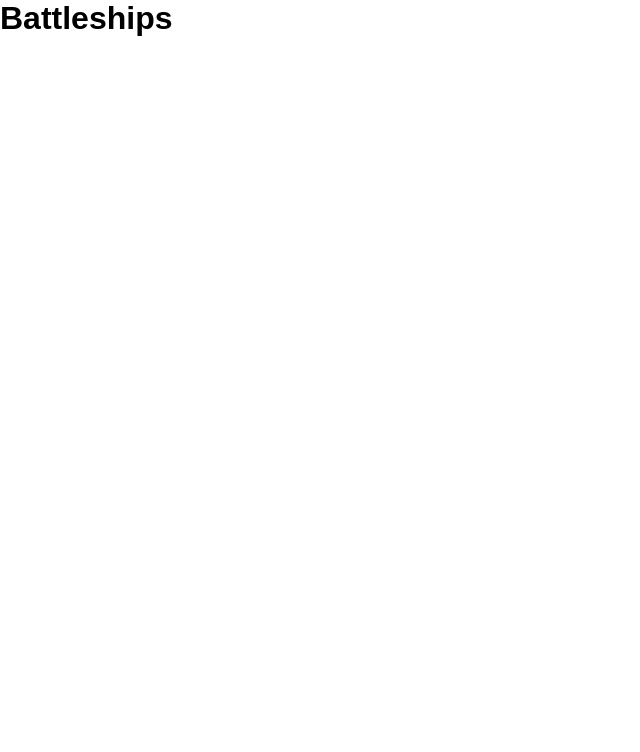
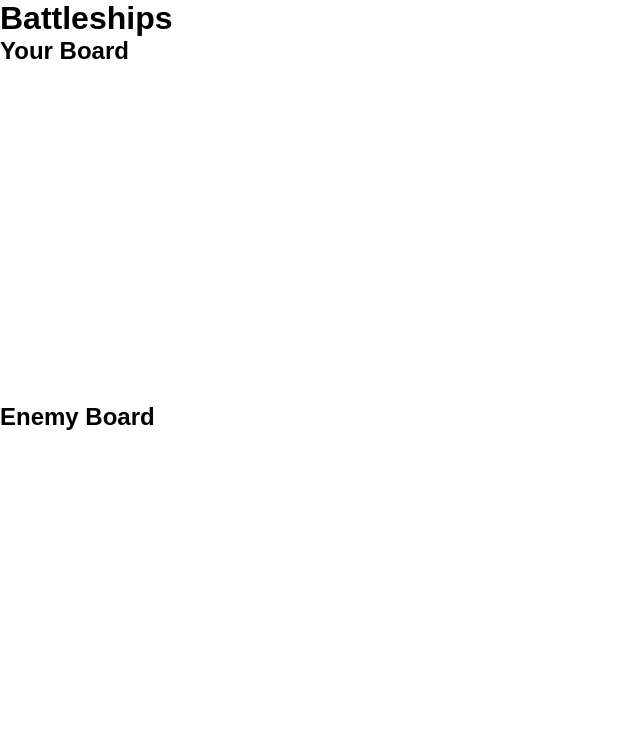
Before and after one commit to Karjeje/Project-Battleships, a website built with webpack: page src/template.html in a window 1280 px wide. Shown: the whole page, without its empty margins (0-640 px from the left). Built offline with nearby package versions, Linux system fonts and the light colour scheme.

Commit message:
Update HTML template, style

```diff
--- a/src/styles.css
+++ b/src/styles.css
@@ -1,9 +1,25 @@
 * {
-    box-sizing: border-box;
-    padding: 0;
-    margin: 0;
+  box-sizing: border-box;
+  padding: 0;
+  margin: 0;
 }
 
 body {
-    font-family: sans-serif;
+  font-family: sans-serif;
 }
+
+#player-board,
+#enemy-board {
+  display: grid;
+  grid-template-columns: repeat(10, 30px);
+  grid-template-rows: repeat(10, 30px);
+  gap: 2px;
+  margin-bottom: 20px;
+}
+
+.cell {
+  width: 30px;
+  height: 30px;
+  background: lightblue;
+  border: 1px solid black;
+}
--- a/src/template.html
+++ b/src/template.html
@@ -8,9 +8,18 @@
   <body>
     <h1>Battleships</h1>
     <div id="boards">
-      <div id="player-board"></div>
-      <div id="enemy-board"></div>
+      <div>
+        <h2>Your Board</h2>
+        <div id="player-board"></div>
+      </div>
+
+      <div>
+        <h2>Enemy Board</h2>
+        <div id="enemy-board"></div>
+      </div>
     </div>
     <div id="status"></div>
+
+    <script src="./index.js" type="module"></script>
   </body>
 </html>
```
